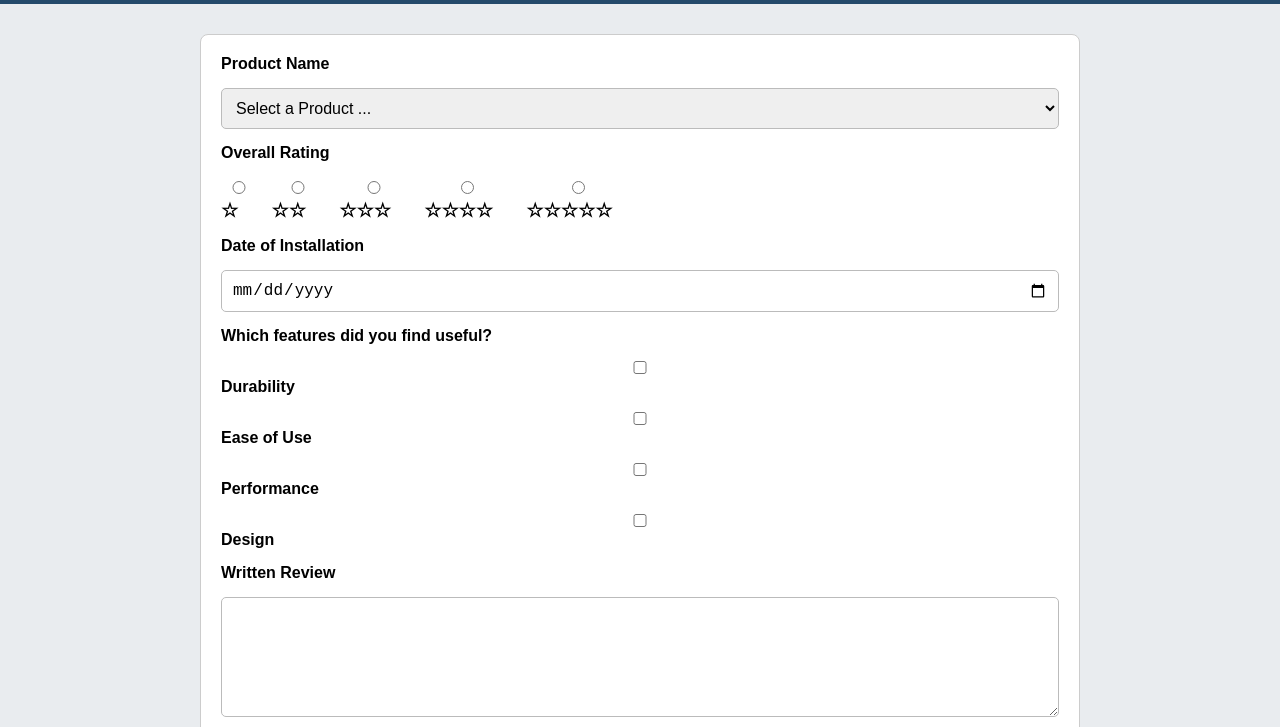
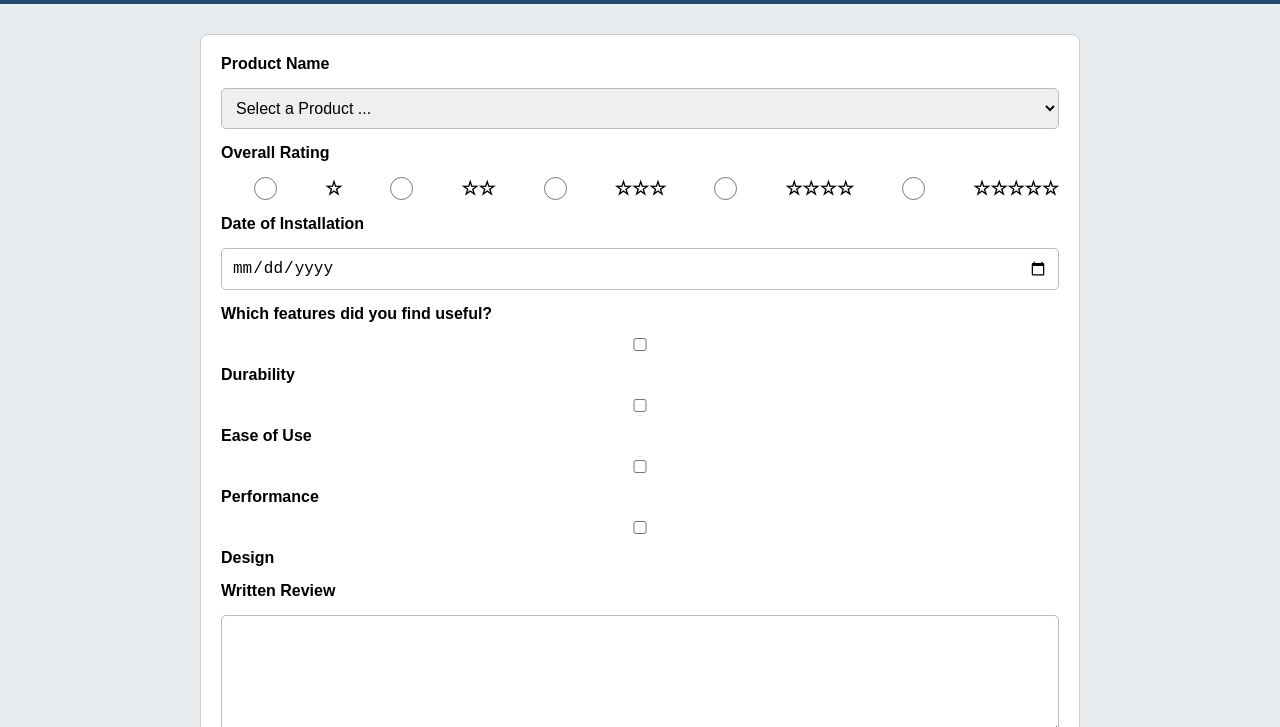
Before and after one commit to AeuroShaw/wdd131, a plain HTML site: page form.html in a window 1280 px wide. Shown: the part 73-800 px from the top of the page. Drawn offline with Linux system fonts and the light colour scheme; files that its build step writes are made by us from their sources.

Commit message:
Update form.html

```diff
--- a/form.html
+++ b/form.html
@@ -22,59 +22,52 @@
 
 <label for="product">Product Name</label>
 <select id="product" name="product" required>
-
 <option value="" disabled selected>Select a Product ...</option>
-
 </select>
-
 
 <label>Overall Rating</label>
 
 <div class="rating">
 
-<label><input type="radio" name="rating" value="1" required> ☆</label>
-<label><input type="radio" name="rating" value="2"> ☆☆</label>
-<label><input type="radio" name="rating" value="3"> ☆☆☆</label>
-<label><input type="radio" name="rating" value="4"> ☆☆☆☆</label>
-<label><input type="radio" name="rating" value="5"> ☆☆☆☆☆</label>
+<input type="radio" id="rate1" name="rating" value="1" required>
+<label for="rate1">☆</label>
+
+<input type="radio" id="rate2" name="rating" value="2">
+<label for="rate2">☆☆</label>
+
+<input type="radio" id="rate3" name="rating" value="3">
+<label for="rate3">☆☆☆</label>
+
+<input type="radio" id="rate4" name="rating" value="4">
+<label for="rate4">☆☆☆☆</label>
+
+<input type="radio" id="rate5" name="rating" value="5">
+<label for="rate5">☆☆☆☆☆</label>
 
 </div>
-
 
 <label for="install">Date of Installation</label>
 <input type="date" id="install" name="install" required>
 
-
 <label>Which features did you find useful?</label>
 
-<label>
-<input type="checkbox" name="features" value="Durability">
-Durability
-</label>
+<input type="checkbox" id="durability" name="features" value="Durability">
+<label for="durability">Durability</label>
 
-<label>
-<input type="checkbox" name="features" value="Ease of Use">
-Ease of Use
-</label>
+<input type="checkbox" id="ease" name="features" value="Ease of Use">
+<label for="ease">Ease of Use</label>
 
-<label>
-<input type="checkbox" name="features" value="Performance">
-Performance
-</label>
+<input type="checkbox" id="performance" name="features" value="Performance">
+<label for="performance">Performance</label>
 
-<label>
-<input type="checkbox" name="features" value="Design">
-Design
-</label>
-
+<input type="checkbox" id="design" name="features" value="Design">
+<label for="design">Design</label>
 
 <label for="review">Written Review</label>
 <textarea id="review" name="review"></textarea>
 
-
 <label for="username">Your Name</label>
 <input type="text" id="username" name="username">
-
 
 <input type="submit" value="Post Review">
 
@@ -83,9 +76,7 @@ Design
 </main>
 
 <footer>
-
 <p>©2024 🌸 Rubia Magdelena Francesco 🌸 Madagascar</p>
-
 </footer>
 
 </body>
```
